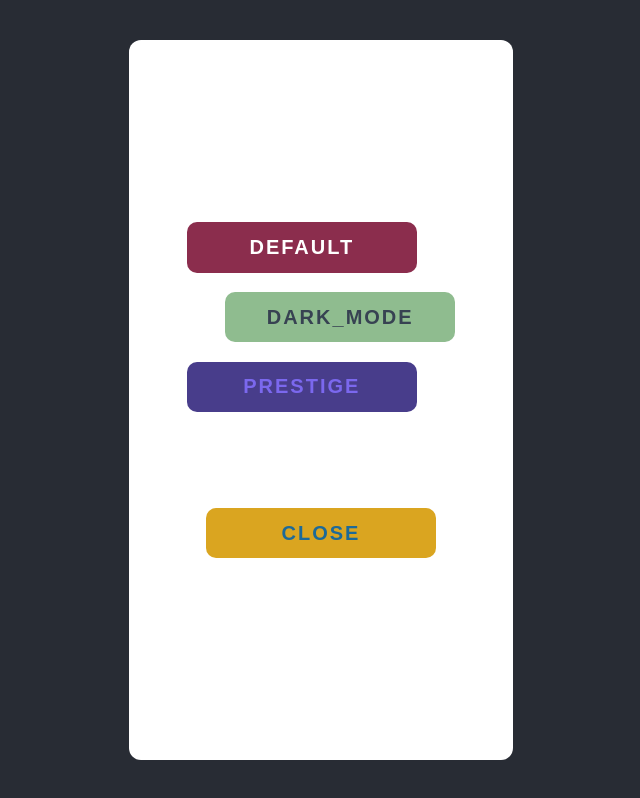
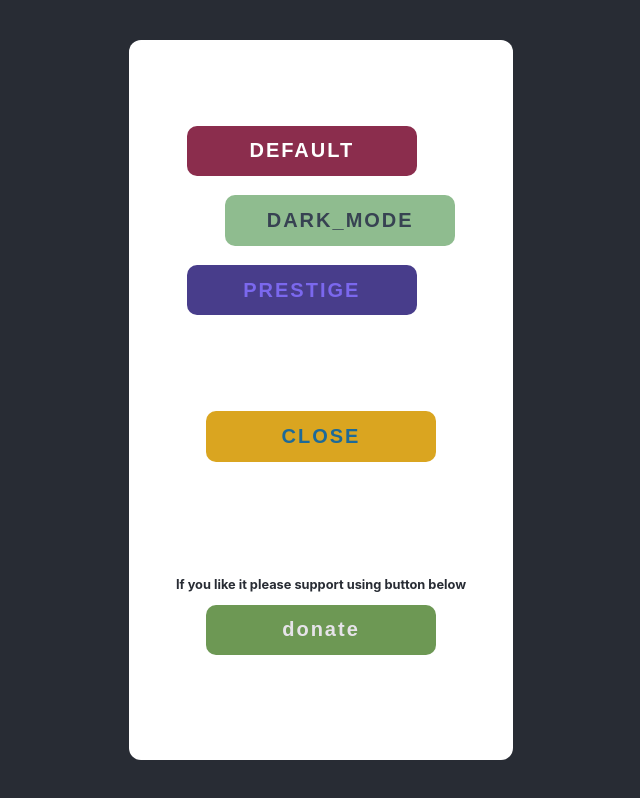
Before and after one commit to AlexTheHero/pwa-calculator, a React (Create React App) app: page /options in a window 1280 px wide. Shown: the whole page, without its empty margins (319-959 px from the left). Built offline with nearby package versions, Linux system fonts and the light colour scheme.

Commit message:
Test for donation button.

```diff
--- a/src/screens/Options/Options.js
+++ b/src/screens/Options/Options.js
@@ -16,6 +16,9 @@ export default class Options extends Component {
 		this.setState({changeStyle: !this.state.changeStyle})
 	};
 
+	handleDonationButton = () => {
+		window.location.href = 'https://paypal.me/thealexseven?locale.x=en_US'
+	};
 
 	render() {
 		const {isTouchActive} = this.state;
@@ -40,6 +43,10 @@ export default class Options extends Component {
 				<button onClick={() => this.props.history.push('/')} className="CloseOptionMenu">
 					<p className="DefaultThemeText">CLOSE</p>
 				</button>
+				<p className="DonateText">If you like it please support using button below</p>
+				<button className="DonateButton" onClick={() => this.handleDonationButton()}>
+					<p className="DefaultThemeText">donate</p>
+				</button>
 			</div>
 		)
 	}
--- a/src/screens/Options/_Options.scss
+++ b/src/screens/Options/_Options.scss
@@ -99,3 +99,28 @@
 .CloseOptionMenu:hover {
   color: #363b98;
 }
+
+.DonateText {
+  font-size: 0.8em;
+  font-weight: bold;
+  margin-top: 25%;
+  text-align: center;
+  @include respond-to(handhelds) {margin: 10%};
+}
+
+.DonateButton {
+  width: 100%;
+  outline: 0;
+  border: none;
+  margin-bottom: 5%;
+  background-color: #6d9854;
+  color: #e6e3e9;
+  height: 7%;
+  border-radius: 10px;
+  @include respond-to(handhelds) {width: 100%;};
+  @include respond-to(minimum-screens) {width: 80%;};
+  @include respond-to(phone-screens) {width: 70%;};
+  @include respond-to(medium-screens) {width:70%;};
+  @include respond-to(standart-screens) {width: 60%};
+  @include respond-to(big-desktop) {width: 50%};
+}
```
